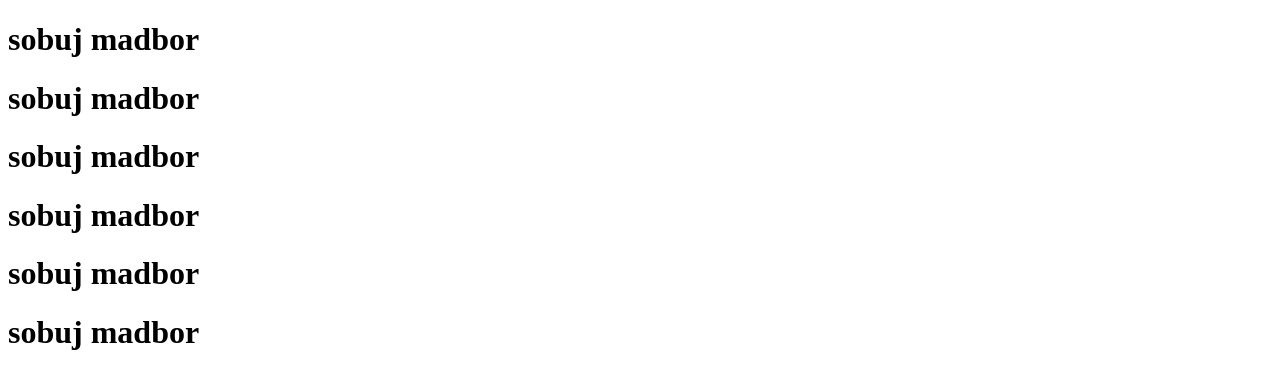
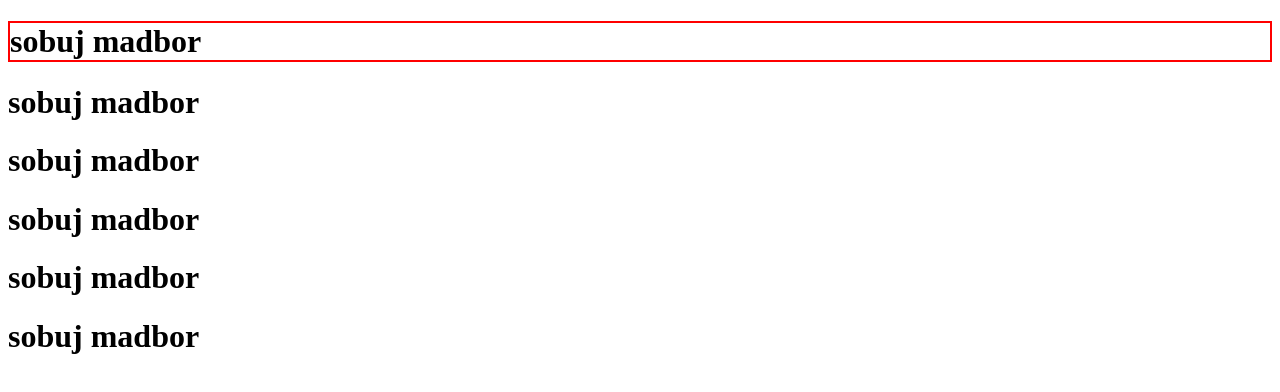
Before and after one commit to MDSOBUJMADBOR/ssh-key, a plain HTML site: page index.html in a window 1280 px wide. Drawn offline with Linux system fonts and the light colour scheme.

Commit message:
css file add

```diff
--- a/index.html
+++ b/index.html
@@ -6,11 +6,12 @@
           <title>Document</title>
 </head>
 <body>
+          <h1 style="border: 2px solid red;">sobuj madbor</h1>
           <h1>sobuj madbor</h1>
           <h1>sobuj madbor</h1>
           <h1>sobuj madbor</h1>
           <h1>sobuj madbor</h1>
           <h1>sobuj madbor</h1>
-          <h1>sobuj madbor</h1>
+
 </body>
 </html>
```
Also changed, not shown: style.css (added).
